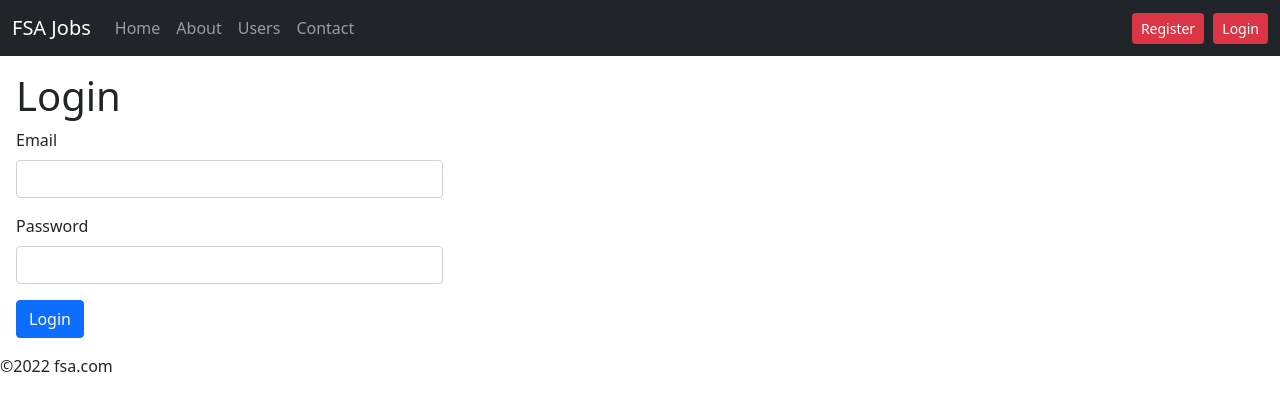
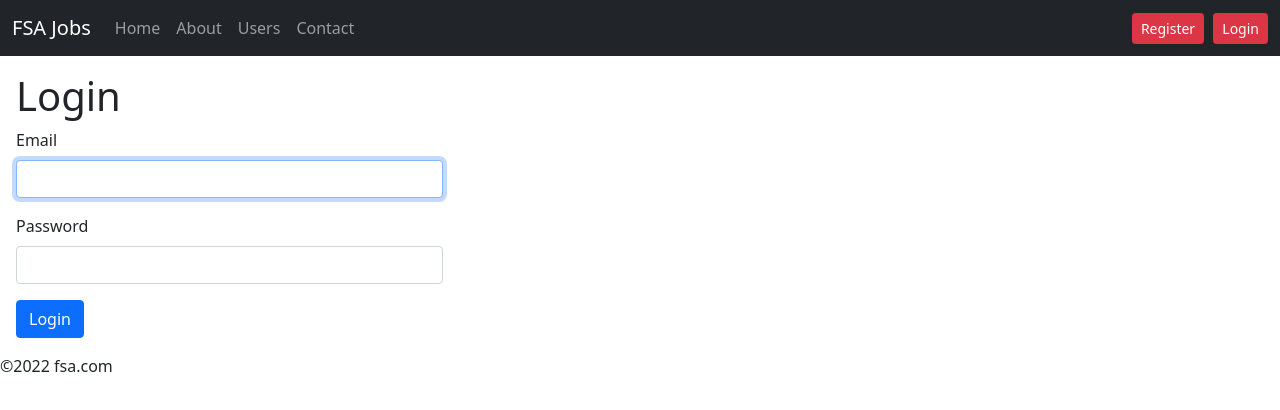
Before and after one commit to Mujib517/fsa-ui, a React (Create React App) app: page /login in a window 1280 px wide. Shown: the top 410 px of the page. Built offline with nearby package versions, Linux system fonts and the light colour scheme.

Commit message:
Ux enhancements

```diff
--- a/src/Login.js
+++ b/src/Login.js
@@ -1,4 +1,4 @@
-import React, { useContext, useState } from 'react';
+import React, { useContext, useState, useEffect } from 'react';
 import ShouldRender from './utils/ShouldRender';
 import userService from './services/userService';
 import { useNavigate } from 'react-router-dom';
@@ -11,12 +11,16 @@ const Login = () => {
 
     const { setLogIn } = useContext(UserContext);
 
+    useEffect(() => {
+    }, []);
+
     const onTextChange = (e) => {
         const newUser = { ...user, [e.target.name]: e.target.value };
         setUser(newUser);
     }
 
-    const onLogin = async () => {
+    const onLogin = async (evt) => {
+        evt.preventDefault();
         try {
             const res = await userService.login(user);
             const userInfo = res.data;
@@ -38,18 +42,20 @@ const Login = () => {
                 Wrong username or password
             </div>
         </ShouldRender>
+        <form onSubmit={onLogin}>
             <h1>Login</h1>
             <div className="mb-3">
                 <label htmlFor="email" className="form-label">Email</label>
-            <input onChange={onTextChange} name="email" id="email" type="email" className="form-control" />
+                <input autoFocus onChange={onTextChange} name="email" id="email" type="email" className="form-control" />
             </div>
             <div className="mb-3">
                 <label htmlFor="pwd" className="form-label">Password</label>
                 <input onChange={onTextChange} name="password" id="pwd" type="password" className="form-control" />
             </div>
             <div className="mb-3">
-            <button onClick={onLogin} className="btn btn-primary">Login</button>
+                <button type="submit" className="btn btn-primary">Login</button>
             </div>
+        </form>
     </div>
 }
 
```
Lines whose indentation alone changed are shown as unchanged.
